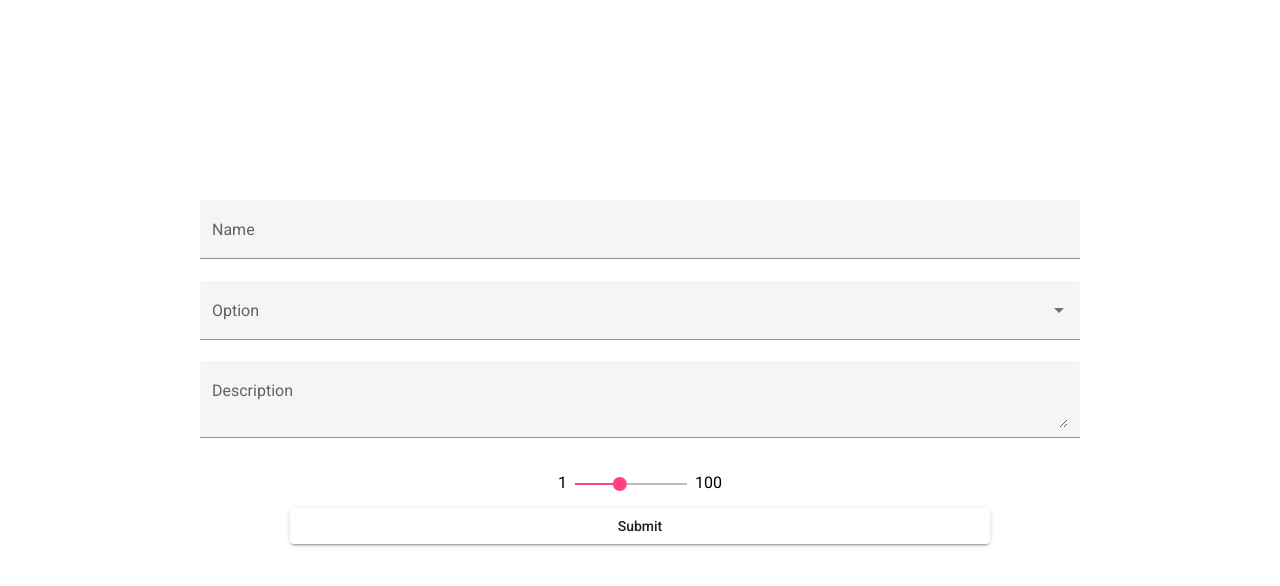
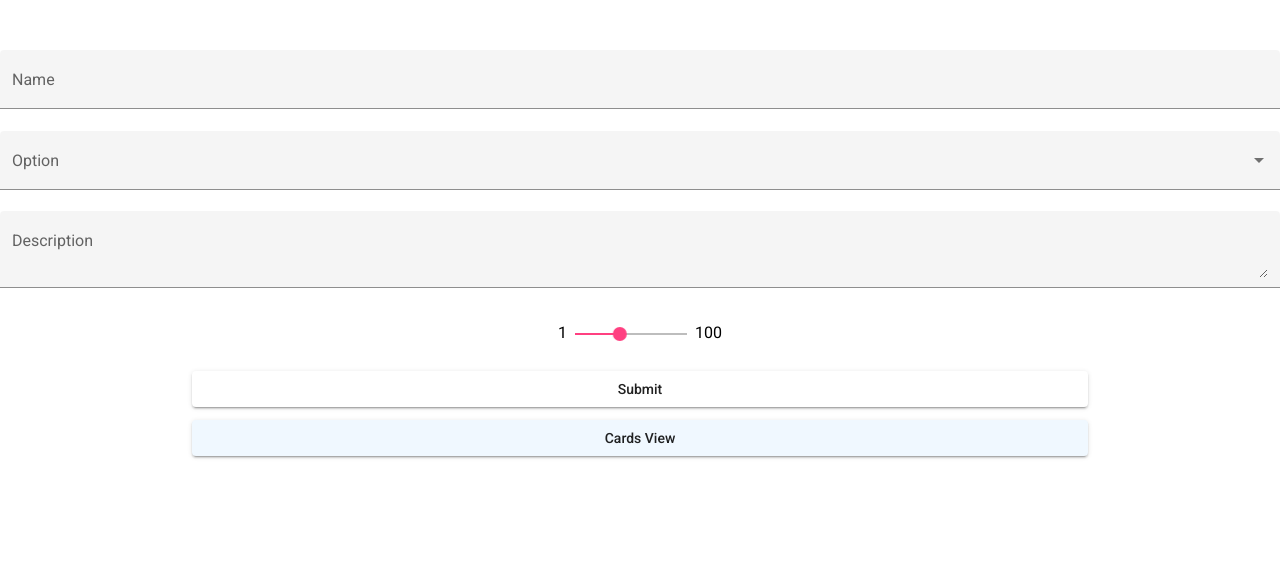
Before and after one commit to oliverakordic/oliverakordic.github.io, an Angular app: page / in a window 1280 px wide. Shown: the top 586 px of the page. Built offline with nearby package versions, Linux system fonts and the light colour scheme.

Commit message:
Added button for Cards View

```diff
--- a/src/app/mycomponent/mycomponent.component.html
+++ b/src/app/mycomponent/mycomponent.component.html
@@ -24,7 +24,8 @@
             <span>100</span>
 
             <br />
-            <button mat-raised-button class="submitButton" type="submit">Submit</button>
+            <button mat-raised-button class="form-btn" type="submit">Submit</button>
         </form>
+        <button mat-raised-button class="form-btn--cards" (click)="onCardsView()">Cards View</button>
     </div>
 </div>
--- a/src/app/mycomponent/mycomponent.component.scss
+++ b/src/app/mycomponent/mycomponent.component.scss
@@ -1,13 +1,6 @@
-// .form-field {
-//   display: flex;
-//   flex-direction: column;
-//   align-items: flex-start;
-// }
-
-
 .container{
   text-align: center;
-  margin: 200px;
+  margin-top: 50px;
 }
 
 .form-container{
@@ -19,7 +12,13 @@
   display: block
 }
 
-.submitButton{
-  width: 700px!important;
+//inheritance in css: form-btn--cards inherits form-btn
+.form-btn{
+  width: 70%;
   min-width: unset!important;
+  margin-top: 10pt;
 }
+.form-btn--cards {
+  @extend .form-btn;
+  background-color: aliceblue;
+}
--- a/src/app/mycomponent/mycomponent.component.ts
+++ b/src/app/mycomponent/mycomponent.component.ts
@@ -34,4 +34,8 @@ export class MycomponentComponent implements OnInit {
       value: event.value
     };
   }
+
+  onCardsView() {
+    console.log("Open Cards View");
+  }
 }
```
